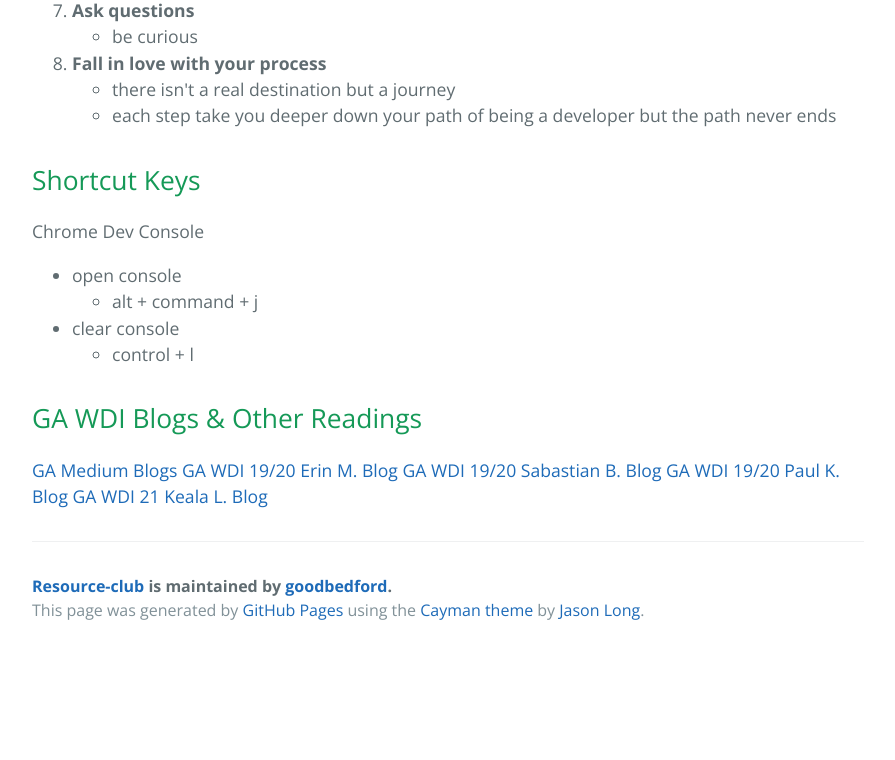
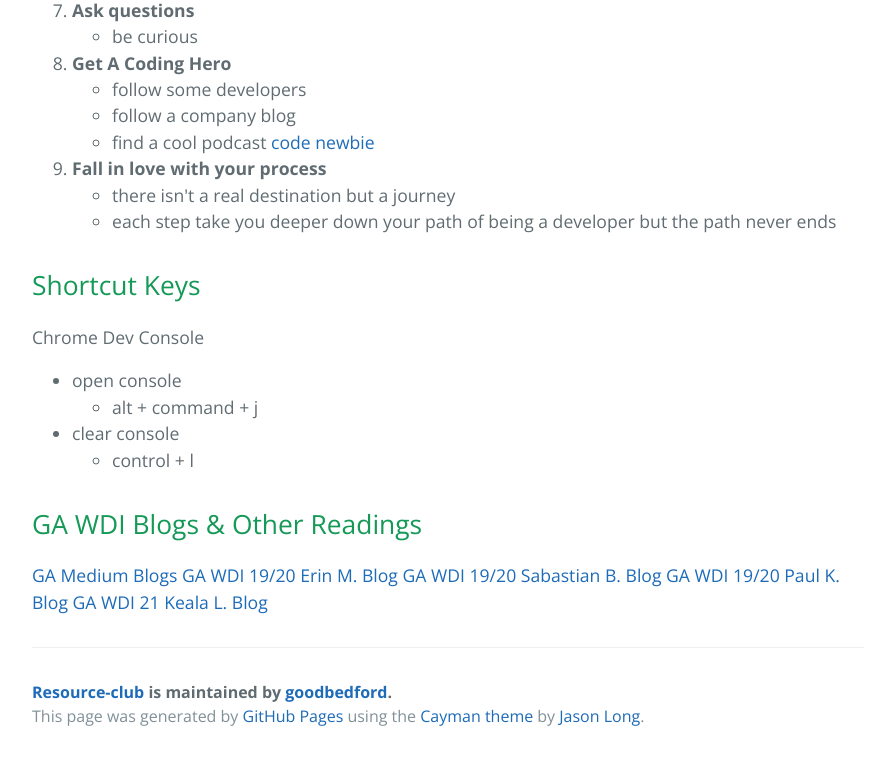
Before and after one commit to goodbedford/resource-club, a plain HTML site: page index.html in a window 1280 px wide. Shown: the part 2035-2795 px from the top of the page, without its empty margins (192-1087 px from the left). Before the commit the page ends 2689 px from the top, so only its background shows below. Drawn offline with nearby package versions, Linux system fonts and the light colour scheme.

```diff
--- a/index.html
+++ b/index.html
@@ -134,10 +134,20 @@
 </ul>
 </li>
 <li>
+<strong>Get A Coding Hero</strong>
+
+<ul>
+<li>follow some developers</li>
+<li>follow a company blog</li>
+<li>find a cool podcast <a href="http://www.codenewbie.org/podcast">code newbie</a>
+</li>
+</ul>
+</li>
+<li>
 <strong>Fall in love with your process</strong>
 
 <ul>
-<li>there isn't a real destination but a journey</li>
+<li>there isn't a real destination but a journey </li>
 <li>each step take you deeper down your path of being a developer but the path never ends</li>
 </ul>
 </li>
```
Also changed, not shown: params.json (+1 -1 lines).
